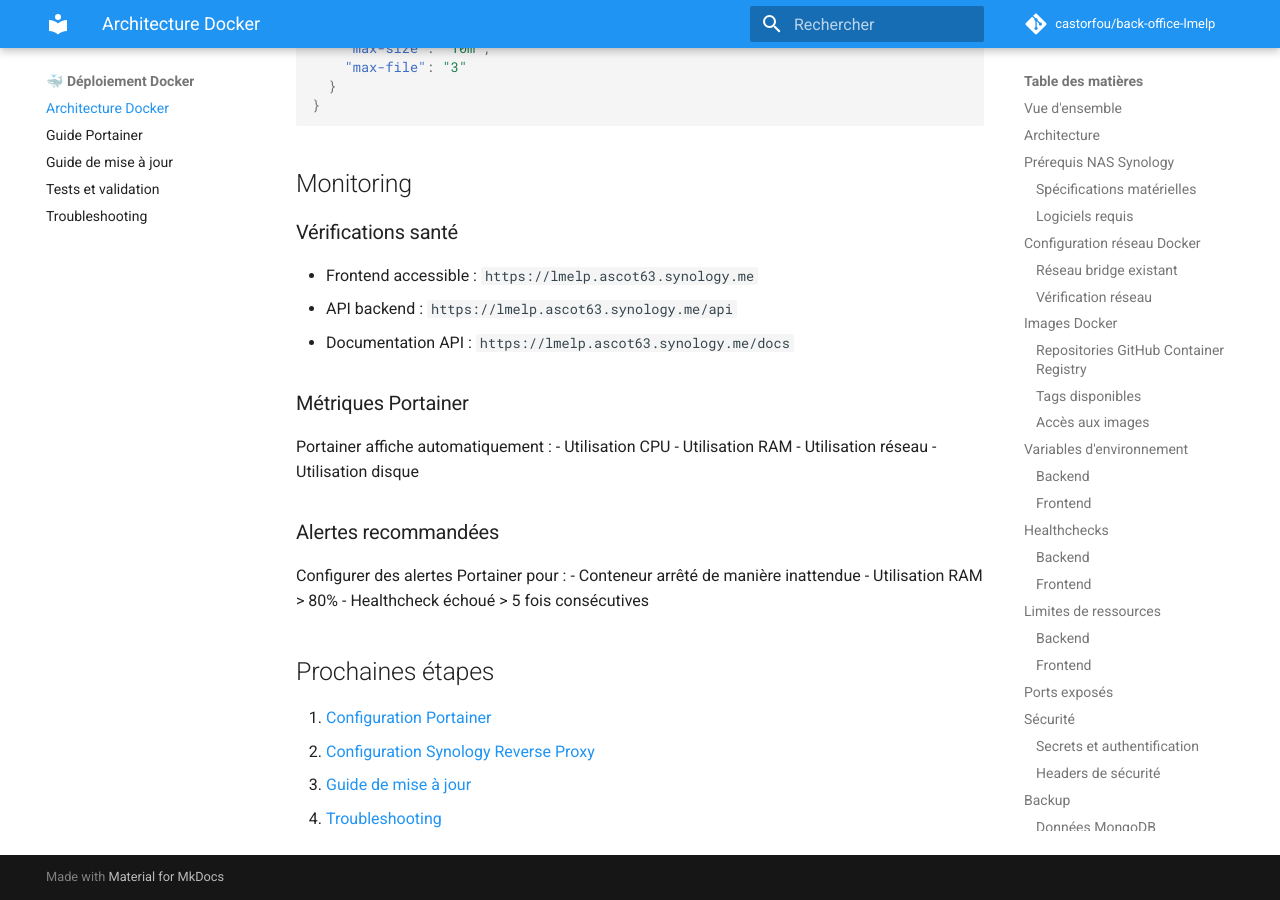
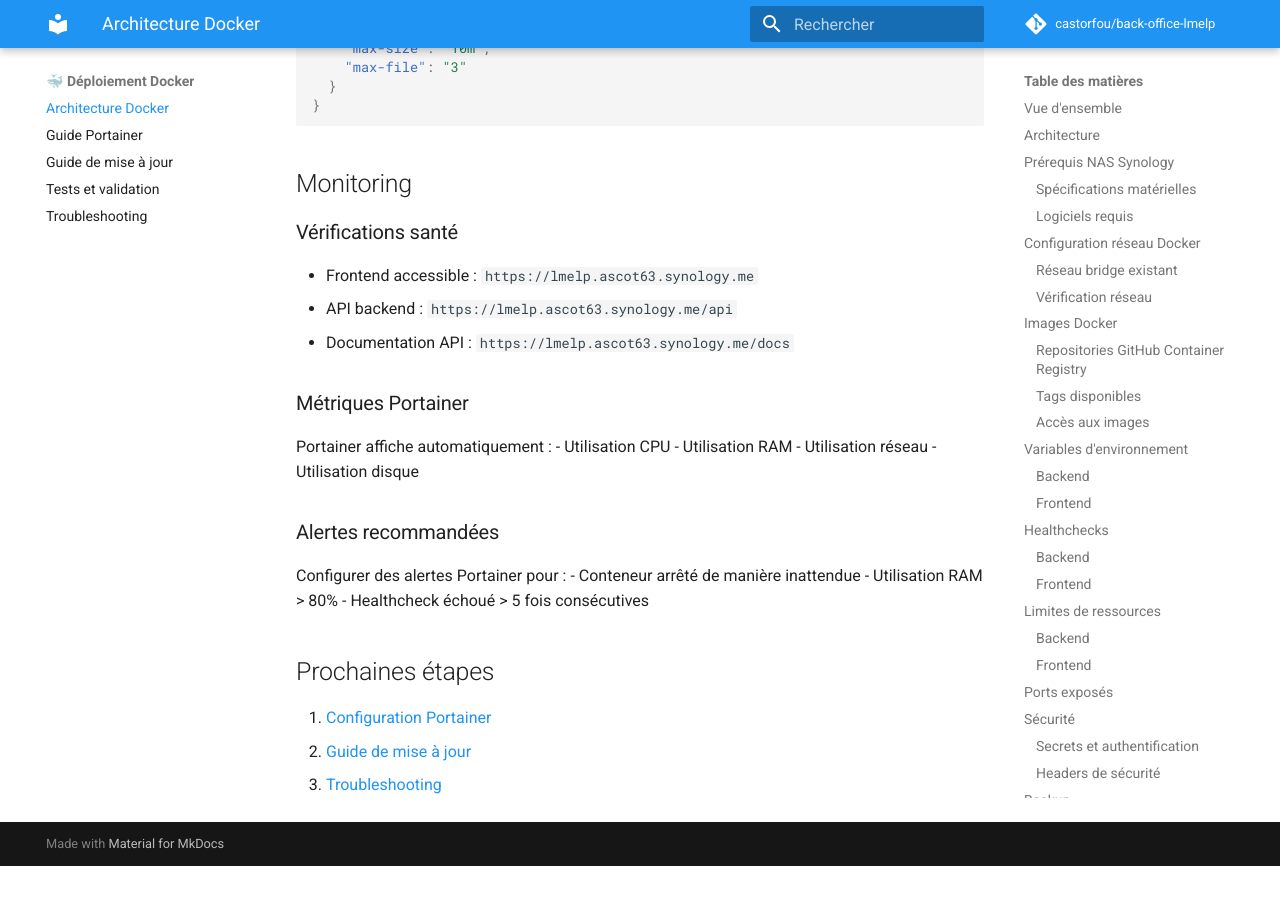
Before and after one commit to castorfou/back-office-lmelp, an MkDocs documentation site: the page built from docs/deployment/docker-setup.md, in a window 1280 px wide and 900 px high, scrolled down 5440 px. Built offline with MkDocs 1.6.1 and Material for MkDocs 9.7.7, drawn with Linux system fonts in a browser that asks for light colours; comment, search, counter and statistics services are not loaded; after the commit the page ends 6306 px from its top, so only the background shows below that.

```diff
--- a/docs/deployment/docker-setup.md
+++ b/docs/deployment/docker-setup.md
@@ -245,6 +245,5 @@ Configurer des alertes Portainer pour :
 ## Prochaines étapes
 
 1. [Configuration Portainer](portainer-guide.md)
-2. [Configuration Synology Reverse Proxy](../deployment/synology-reverse-proxy.md)
-3. [Guide de mise à jour](update-guide.md)
-4. [Troubleshooting](troubleshooting.md)
+2. [Guide de mise à jour](update-guide.md)
+3. [Troubleshooting](troubleshooting.md)
```
Also changed, not shown: docs/deployment/portainer-guide.md (+0 -1 lines).
